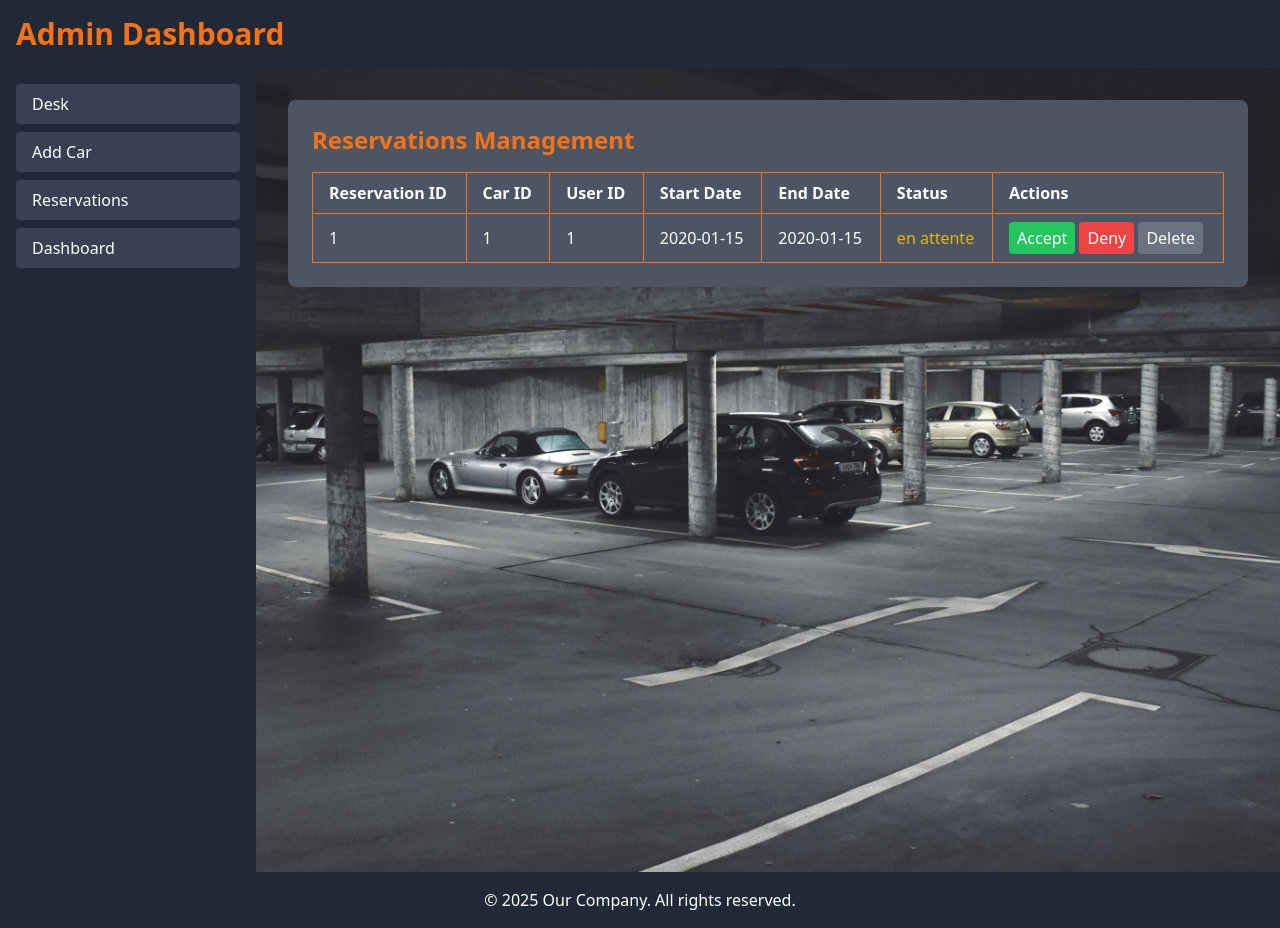
After one commit to Ayoub-BenOmar/Drive-Loc, a PHP site: page /Front/Admin-Reservations.php in a window 1280 px wide. The commit adds this page. Run offline with PHP 8.4, Linux system fonts and the light colour scheme; the visitor is signed in with stand-in values (Sample User, id 1); tables that the repository leaves empty hold one stand-in row (values such as "Sample post"); some libraries are stand-ins or nearby versions.

Commit message:
handle rservations

```diff
--- a/Classes/user.php
+++ b/Classes/user.php
@@ -1,6 +1,6 @@
 <?php
 
-require_once "../db.php";
+require_once __DIR__ . "/../db.php";
 
 class user extends database{
 
@@ -78,6 +78,14 @@ class user extends database{
         $stmt = null;
     }
 
+    public function logout() {
+        session_start();
+        session_unset();
+        session_destroy();
+        header("Location: Front/Login-Register.php");
+        exit();
+    }
+
     public function reserveCar($carId, $dateDebut, $dateFin) {
         try {
             $stmt = $this->connect()->prepare('INSERT INTO reservations (idCar, idUser, dateDebut, dateFin, statut) VALUES (?, ?, ?, ?, "en attente")');
@@ -104,4 +112,50 @@ class user extends database{
             return [];
         }
     }
+
+     // Accept a reservation
+     public function acceptReservation($reservationId) {
+        try {
+            $stmt = $this->connect()->prepare('UPDATE reservations SET statut = "confirmée" WHERE idReservation = ?');
+            $stmt->execute([$reservationId]);
+            return true;
+        } catch (PDOException $e) {
+            error_log("Database error: " . $e->getMessage());
+            return false;
+        }
+    }
+
+    public function denyReservation($reservationId) {
+        try {
+            $stmt = $this->connect()->prepare('UPDATE reservations SET statut = "annulée" WHERE idReservation = ?');
+            $stmt->execute([$reservationId]);
+            return true;
+        } catch (PDOException $e) {
+            error_log("Database error: " . $e->getMessage());
+            return false;
+        }
+    }
+
+    public function deleteReservation($reservationId) {
+        try {
+            $stmt = $this->connect()->prepare('DELETE FROM reservations WHERE idReservation = ?');
+            $stmt->execute([$reservationId]);
+            return true;
+        } catch (PDOException $e) {
+            error_log("Database error: " . $e->getMessage());
+            return false;
+        }
+    }
+
+    public function getAllReservations() {
+        try {
+            $stmt = $this->connect()->prepare('SELECT * FROM reservations');
+            $stmt->execute();
+            return $stmt->fetchAll(PDO::FETCH_ASSOC);
+        } catch (PDOException $e) {
+            error_log("Database error: " . $e->getMessage());
+            return [];
+        }
+    }
 }
+?>
--- /dev/null
+++ b/Front/Admin-Reservations.php
@@ -0,0 +1,123 @@
+<?php
+require_once('../Classes/user.php');
+require_once('../db.php');
+
+session_start();
+$role = $_SESSION["role"];
+
+if ($role !== "admin") {
+    header("Location: ../index.php");
+    exit();
+}
+
+$db = new Database();
+$pdo = $db->connect();
+
+$user = new user();
+
+$reservations = $user->getAllReservations();
+
+// echo "<pre>";
+// print_r($reservations);
+// echo "</pre>";
+?>
+<!DOCTYPE html>
+<html lang="en">
+
+<head>
+    <meta charset="UTF-8">
+    <meta name="viewport" content="width=device-width, initial-scale=1.0">
+    <title>Admin Reservations</title>
+    <script src="https://cdn.tailwindcss.com"></script>
+    <style>
+        body {
+            overflow-x: hidden;
+        }
+    </style>
+</head>
+
+<body class="bg-cover bg-center h-screen text-white h-screen w-screen flex flex-col" style="background-image: url('../Pics/CarRent.jpg');">
+
+    <!-- Navbar -->
+    <nav class="bg-gray-800 p-4 flex-none">
+        <div class="container mx-auto flex justify-between items-center">
+            <h1 class="text-3xl font-bold text-orange-500">Admin Dashboard</h1>
+            <!-- Add more nav items here if needed -->
+        </div>
+    </nav>
+
+    <div class="flex flex-grow overflow-hidden">
+        <!-- Sidebar -->
+        <aside class="bg-gray-800 w-64 min-h-screen p-4 flex flex-col">
+            <nav class="flex flex-col">
+                <a href="Admin-Desk.php" class="text-white py-2 px-4 mb-2 rounded bg-gray-700 hover:bg-gray-600">Desk</a>
+                <a href="Admin.php" class="text-white py-2 px-4 mb-2 rounded bg-gray-700 hover:bg-gray-600">Add Car</a>
+                <a href="Admin-Reservations.php" class="text-white py-2 px-4 mb-2 rounded bg-gray-700 hover:bg-gray-600">Reservations</a>
+                <a href="#" class="text-white py-2 px-4 mb-2 rounded bg-gray-700 hover:bg-gray-600">Dashboard</a>
+            </nav>
+        </aside>
+        <!-- Main Content -->
+        <main class="flex-grow p-8">
+            <div class="bg-gray-600 p-6 rounded-lg mb-8">
+                <h2 class="text-2xl font-bold text-orange-500 mb-4">Reservations Management</h2>
+                <table class="w-full text-left">
+                    <thead>
+                        <tr>
+                            <th class="px-4 py-2 border border-orange-500">Reservation ID</th>
+                            <th class="px-4 py-2 border border-orange-500">Car ID</th>
+                            <th class="px-4 py-2 border border-orange-500">User ID</th>
+                            <th class="px-4 py-2 border border-orange-500">Start Date</th>
+                            <th class="px-4 py-2 border border-orange-500">End Date</th>
+                            <th class="px-4 py-2 border border-orange-500">Status</th>
+                            <th class="px-4 py-2 border border-orange-500">Actions</th>
+                        </tr>
+                    </thead>
+                    <tbody>
+                        <?php foreach ($reservations as $reservation): ?>
+                            <tr>
+                                <td class="px-4 py-2 border border-orange-500"><?= htmlspecialchars($reservation['idReservation']) ?></td>
+                                <td class="px-4 py-2 border border-orange-500"><?= htmlspecialchars($reservation['idCar']) ?></td>
+                                <td class="px-4 py-2 border border-orange-500"><?= htmlspecialchars($reservation['idUser']) ?></td>
+                                <td class="px-4 py-2 border border-orange-500"><?= htmlspecialchars($reservation['dateDebut']) ?></td>
+                                <td class="px-4 py-2 border border-orange-500"><?= htmlspecialchars($reservation['dateFin']) ?></td>
+                                <td class="px-4 py-2 border border-orange-500">
+                                    <?php if ($reservation['statut'] == 'confirmée'): ?>
+                                        <span class="text-green-500"><?= htmlspecialchars($reservation['statut']) ?></span>
+                                    <?php elseif ($reservation['statut'] == 'en attente'): ?>
+                                        <span class="text-yellow-500"><?= htmlspecialchars($reservation['statut']) ?></span>
+                                    <?php else: ?>
+                                        <span class="text-red-500"><?= htmlspecialchars($reservation['statut']) ?></span>
+                                    <?php endif; ?>
+                                </td>
+                                <td class="px-4 py-2 border border-orange-500">
+                                    <form action="../handleReservation.php" method="POST" class="inline">
+                                        <input type="hidden" name="reservationId" value="<?= htmlspecialchars($reservation['idReservation']) ?>">
+                                        <button type="submit" name="action" value="accept" class="bg-green-500 text-white px-2 py-1 rounded">Accept</button>
+                                    </form>
+                                    <form action="../handleReservation.php" method="POST" class="inline">
+                                        <input type="hidden" name="reservationId" value="<?= htmlspecialchars($reservation['idReservation']) ?>">
+                                        <button type="submit" name="action" value="deny" class="bg-red-500 text-white px-2 py-1 rounded">Deny</button>
+                                    </form>
+                                    <form action="../handleReservation.php" method="POST" class="inline">
+                                        <input type="hidden" name="reservationId" value="<?= htmlspecialchars($reservation['idReservation']) ?>">
+                                        <button type="submit" name="action" value="delete" class="bg-gray-500 text-white px-2 py-1 rounded">Delete</button>
+                                    </form>
+                                </td>
+                            </tr>
+                        <?php endforeach; ?>
+                    </tbody>
+                </table>
+            </div>
+        </main>
+    </div>
+
+    <!-- Footer -->
+    <footer class="bg-gray-800 p-4 flex-none">
+        <div class="container mx-auto text-center text-white">
+            <p>&copy; 2025 Our Company. All rights reserved.</p>
+        </div>
+    </footer>
+
+</body>
+
+</html>
--- a/Front/Cars.php
+++ b/Front/Cars.php
@@ -29,7 +29,7 @@ $categories = $category::GetAllCategories ($pdo);
     </style>
 </head>
 
-<body class="bg-cover bg-center bg-fixed text-gray-800 h-screen w-screen no-repeat flex flex-col" style="background-image: url('../homeCar.jpg');">
+<body class="bg-cover bg-center bg-fixed text-gray-800 h-screen w-screen no-repeat flex flex-col" style="background-image: url('../Pics/homeCar.jpg');">
 
     <!-- Navbar -->
     <nav class="bg-gray-800 py-4 px-8 flex-none">
@@ -39,6 +39,7 @@ $categories = $category::GetAllCategories ($pdo);
                 <a href="Home.php" class="text-white mx-2">Home</a>
                 <a href="Reservations.php" class="text-white mx-2">Reservations</a>
                 <a href="Cars.php" class="text-white mx-2">Cars</a>
+                <a href="../logout.php" class="text-white mx-2">Logout</a>
             </div>
         </div>
     </nav>
--- a/Front/Home.php
+++ b/Front/Home.php
@@ -13,7 +13,7 @@
     </style>
 </head>
 
-<body class="bg-cover bg-center h-screen text-gray-800 h-screen w-screen flex flex-col" style="background-image: url('../homeCar.jpg');">
+<body class="bg-cover bg-center h-screen text-gray-800 h-screen w-screen flex flex-col" style="background-image: url('../Pics/homeCar.jpg');">
     <!-- Navbar -->
     <nav class="bg-gray-800 py-4 px-8 flex-none">
         <div class="container mx-auto flex justify-between items-center">
@@ -22,6 +22,7 @@
                 <a href="Home.php" class="text-white mx-2">Home</a>
                 <a href="Reservations.php" class="text-white mx-2">Reservations</a>
                 <a href="Cars.php" class="text-white mx-2">Cars</a>
+                <a href="../logout.php" class="text-white mx-2">Logout</a>
             </div>
         </div>
     </nav>
--- a/Front/Login-Register.php
+++ b/Front/Login-Register.php
@@ -6,7 +6,7 @@
     <title>Car Rent Website</title>
     <script src="https://cdn.tailwindcss.com"></script>
 </head>
-<body class="text-white h-screen w-screen flex flex-col bg-cover bg-center h-screen" style="background-image: url('../CarRent.jpg');">
+<body class="text-white h-screen w-screen flex flex-col bg-cover bg-center h-screen" style="background-image: url('../Pics/CarRent.jpg');">
 
     <!-- Header -->
     <header class="bg-gray-800 p-4 flex-none">
--- a/Front/Reservations.php
+++ b/Front/Reservations.php
@@ -32,7 +32,7 @@ $reservations = $user->getUserReservations($userId);
     </style>
 </head>
 
-<body class="bg-cover bg-center bg-fixed text-gray-800 h-screen w-screen no-repeat flex flex-col" style="background-image: url('../homeCar.jpg');">
+<body class="bg-cover bg-center bg-fixed text-gray-800 h-screen w-screen no-repeat flex flex-col" style="background-image: url('../Pics/homeCar.jpg');">
 
     <!-- Navbar -->
     <nav class="bg-gray-800 py-4 px-8 flex-none">
@@ -42,6 +42,7 @@ $reservations = $user->getUserReservations($userId);
                 <a href="Home.php" class="text-white mx-2">Home</a>
                 <a href="Reservations.php" class="text-white mx-2">Reservations</a>
                 <a href="Cars.php" class="text-white mx-2">Cars</a>
+                <a href="../logout.php" class="text-white mx-2">Logout</a>
             </div>
         </div>
     </nav>
--- a/Front/carDetails.php
+++ b/Front/carDetails.php
@@ -32,7 +32,7 @@ $categories = $category::GetAllCategories ($pdo);
     </style>
 </head>
 
-<body class="bg-cover bg-center bg-fixed text-gray-800 h-screen w-screen no-repeat flex flex-col" style="background-image: url('../homeCar.jpg');">
+<body class="bg-cover bg-center bg-fixed text-gray-800 h-screen w-screen no-repeat flex flex-col" style="background-image: url('../Pics/homeCar.jpg');">
 
     <!-- Navbar -->
     <nav class="bg-gray-800 py-4 px-8 flex-none">
@@ -42,6 +42,7 @@ $categories = $category::GetAllCategories ($pdo);
                 <a href="Home.php" class="text-white mx-2">Home</a>
                 <a href="#" class="text-white mx-2">Reservations</a>
                 <a href="Cars.php" class="text-white mx-2">Cars</a>
+                <a href="../logout.php" class="text-white mx-2">Logout</a>
             </div>
         </div>
     </nav>
```
Also changed, not shown: Front/Admin-Desk.php (+10 -3 lines), Front/Admin.php (+15 -7 lines), handleReservation.php (added, +35 -0 lines), logout.php (added, +14 -0 lines).
